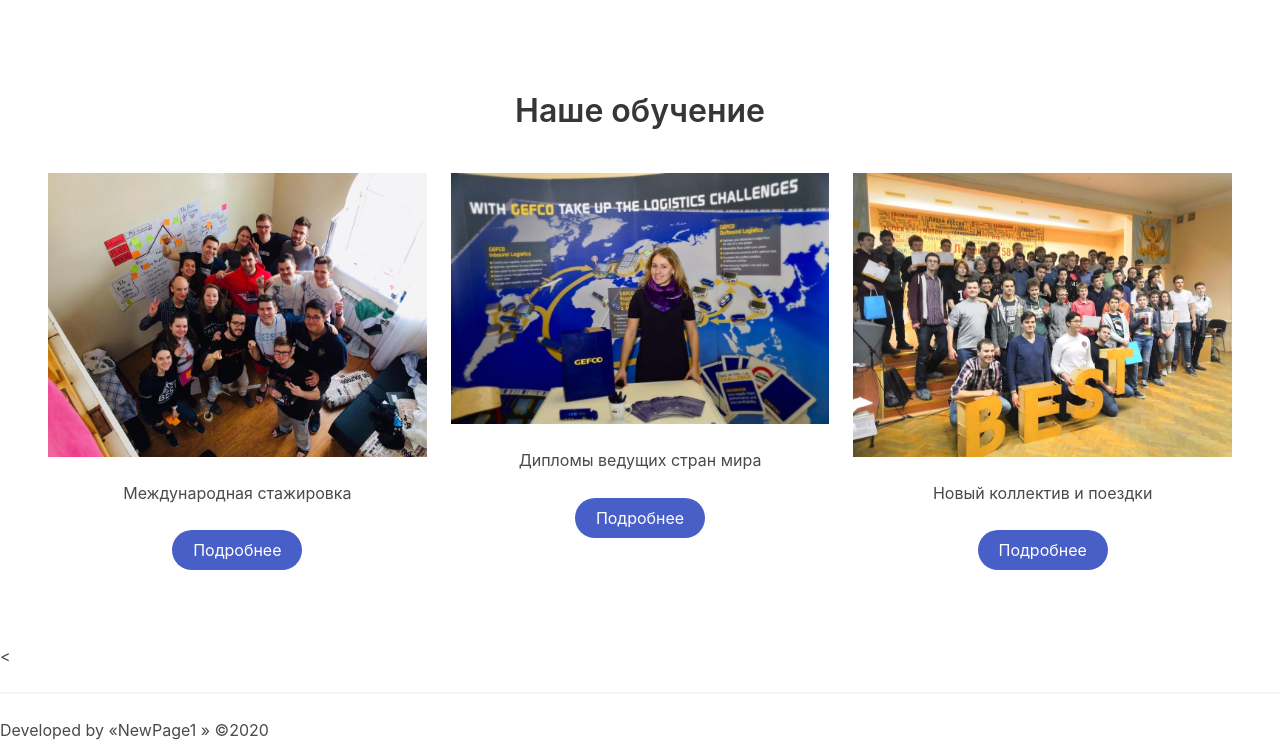
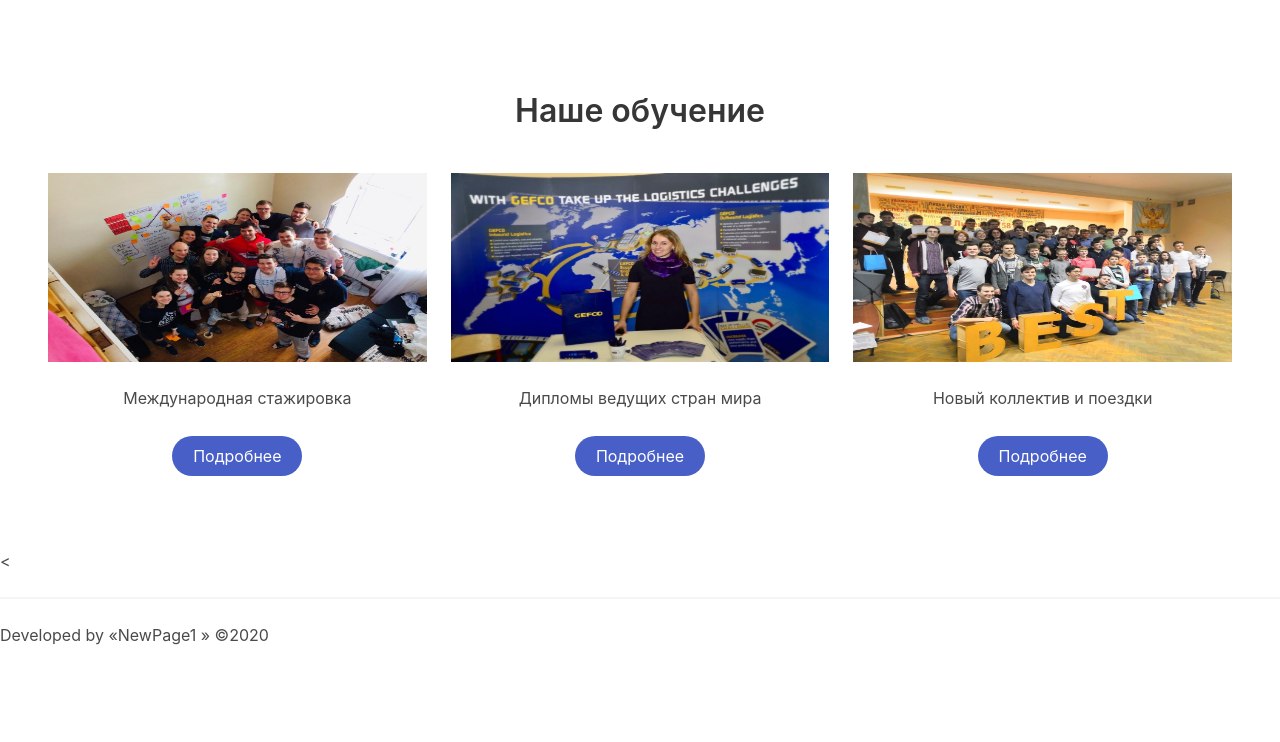
Before and after one commit to newpagexyz/besthack-front, a plain HTML site: page index.html in a window 1280 px wide. Shown: the part 2357-3099 px from the top of the page. After the commit the page ends 3004 px from the top, so only its background shows below. Drawn offline with nearby package versions, Linux system fonts and the light colour scheme.

Commit message:
Update index.html

```diff
--- a/index.html
+++ b/index.html
@@ -277,20 +277,20 @@
         <h1 class="title" style="padding-bottom:20px;"> Наше обучение </h1>
         <div class="columns">
             <div class=" column ">
-                <figure class="image is-256x256"> <img src="60.jpg "></figure>
+                <figure class="image image is-2by1"> <img src="60.jpg "></figure>
                 <br>
                 <p>Международная стажировка</p>
                 <button class="button is-link is-rounded " style="margin: 2vw; ">Подробнее</button>
 
             </div>
             <div class="column ">
-                <figure class="image is-256x256"><img src="90.jpg "></figure><br>
+                <figure class="image image is-2by1"><img src="90.jpg "></figure><br>
                 <p>Дипломы ведущих стран мира</p>
                 <button class="button is-link is-rounded " style="margin: 2vw; ">Подробнее</button>
 
             </div>
             <div class="column ">
-                <figure class="image is-256x256"> <img src="40.jpg "></figure><br>
+                <figure class="image image is-2by1"> <img src="40.jpg "></figure><br>
                 <p>Новый коллектив и поездки</p>
                 <button class="button is-link is-rounded " style="margin: 2vw; ">Подробнее</button>
 
```
